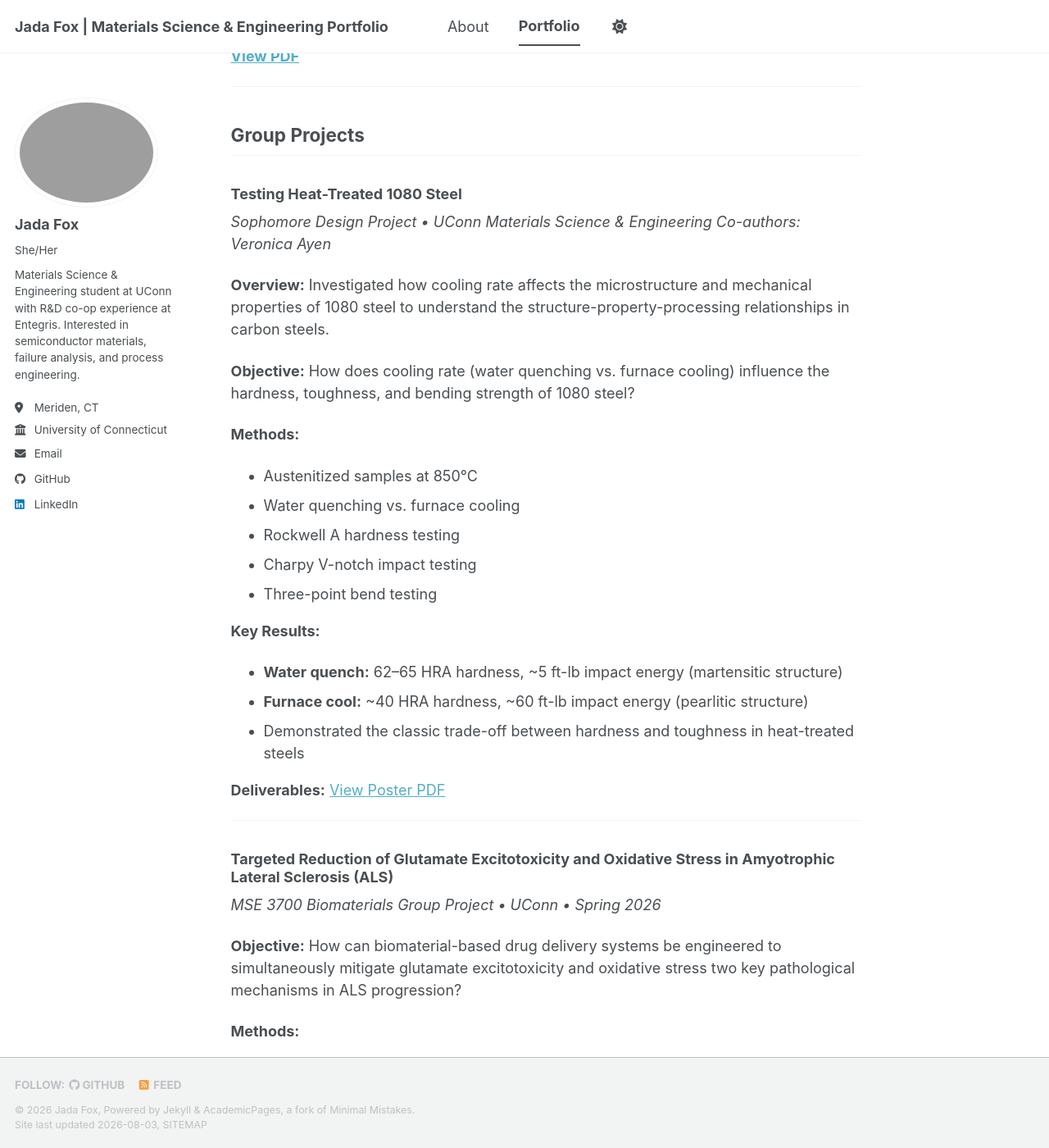
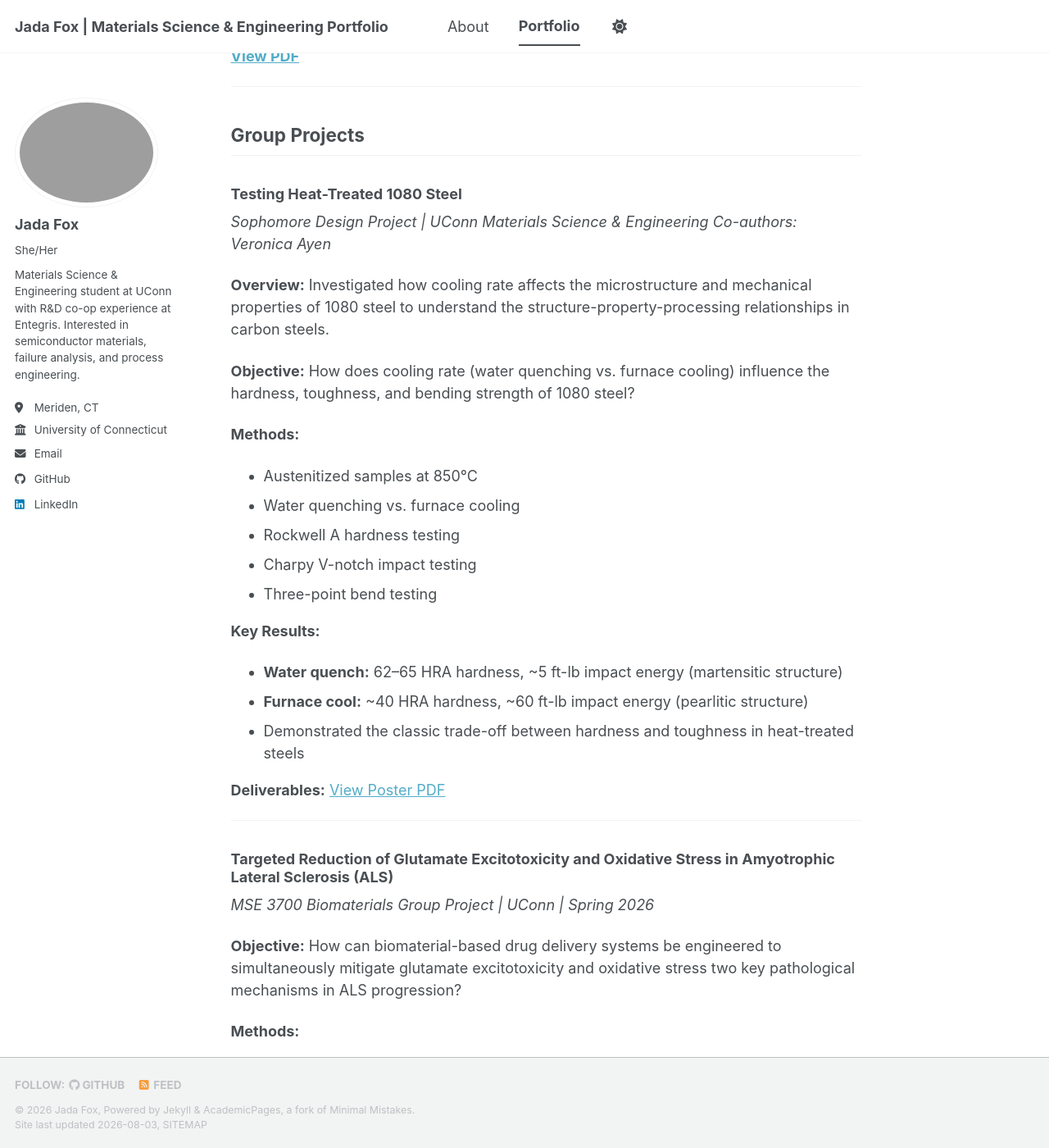
Before and after one commit to FoxJada/FoxJada.github.io, a Jekyll site: the page built from _pages/portfolio.md, in a window 1280 px wide and 1400 px high, scrolled down 565 px. Shown: the whole window at 82% size. Built offline with Jekyll 4.4.1, drawn with Linux system fonts in a browser that asks for light colours; a style sheet for code colours, icons or effects is not loaded.

```diff
--- a/_pages/portfolio.md
+++ b/_pages/portfolio.md
@@ -20,7 +20,7 @@ Wrote a 12-page literature review examining PMMA's structure-property relationsh
 ## Group Projects
 
 ### Testing Heat-Treated 1080 Steel
-*Sophomore Design Project • UConn Materials Science & Engineering*
+*Sophomore Design Project | UConn Materials Science & Engineering*
 *Co-authors: Veronica Ayen*
 
 **Overview:**
@@ -46,7 +46,7 @@ How does cooling rate (water quenching vs. furnace cooling) influence the hardne
 
 ---
 ### Targeted Reduction of Glutamate Excitotoxicity and Oxidative Stress in Amyotrophic Lateral Sclerosis (ALS)
-*MSE 3700 Biomaterials Group Project • UConn • Spring 2026*
+*MSE 3700 Biomaterials Group Project | UConn | Spring 2026*
 
 **Objective:**
 How can biomaterial-based drug delivery systems be engineered to simultaneously mitigate glutamate excitotoxicity and oxidative stress two key pathological mechanisms in ALS progression?
```
